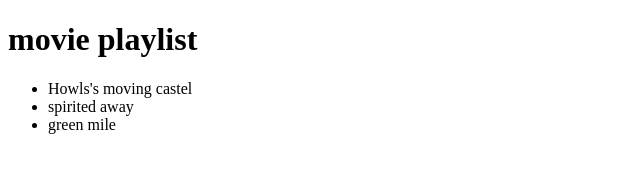
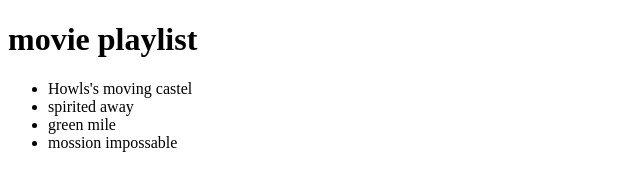
Before and after one commit to KJ-MU/project, a plain HTML site: page index.html in a window 1280 px wide. Shown: the whole page, without its empty margins (0-640 px from the left). Drawn offline with Linux system fonts and the light colour scheme.

Commit message:
add li to a ul new movie

```diff
--- a/index.html
+++ b/index.html
@@ -15,6 +15,7 @@
         <li>Howls's moving castel</li>
         <li>spirited away</li>
         <li>green mile</li>
+        <li>mossion impossable</li>
     </ul>
 
 </body>
```
